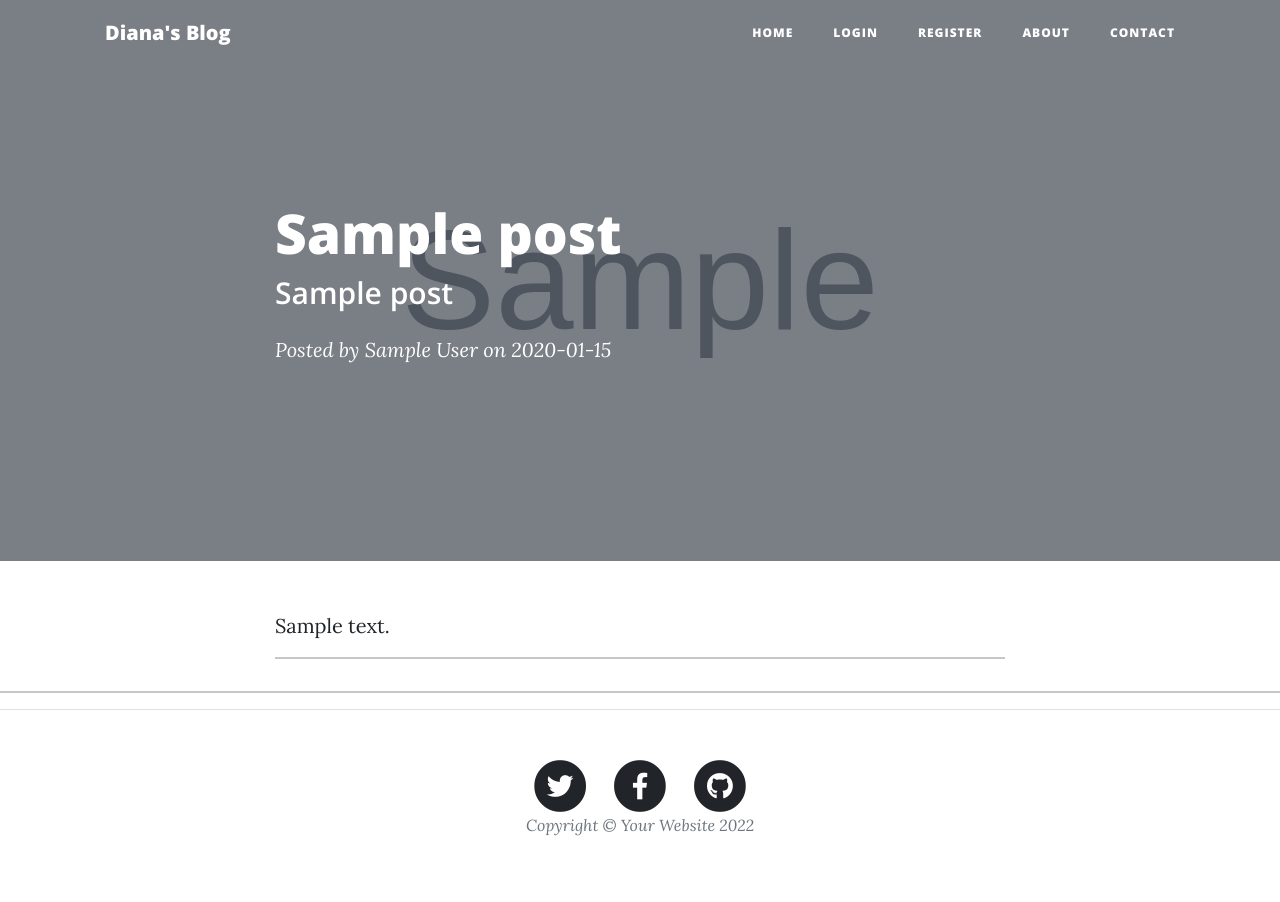
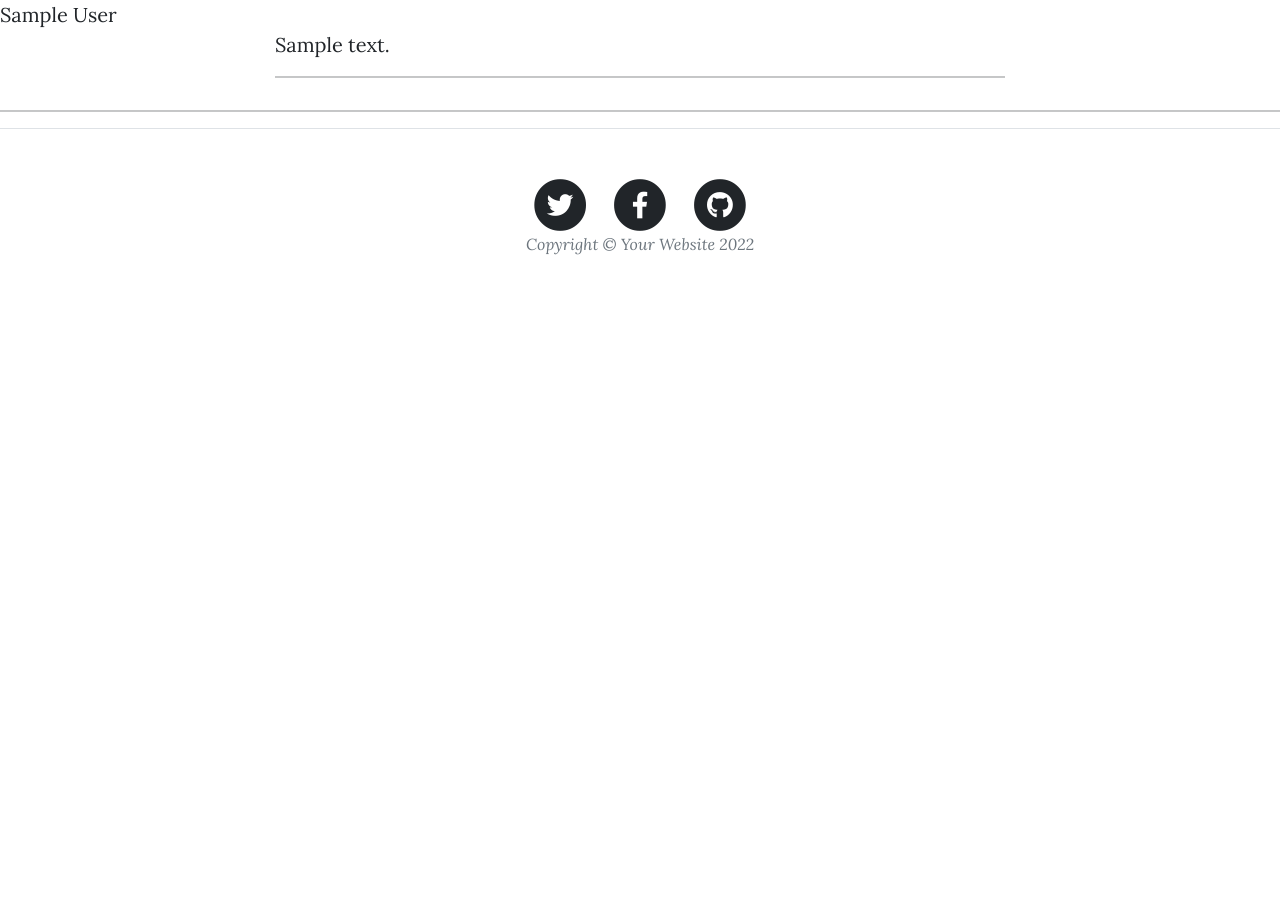
Before and after one commit to dicomeinit/upgrade-blog, a Flask app: page /post/1 in a window 1280 px wide. After the commit the page ends 255 px from the top, so only its background shows below. Run offline with Flask 3, Linux system fonts and the light colour scheme; tables that the repository leaves empty hold one stand-in row (values such as "Sample post"); grey boxes marked "Sample" are stand-in pictures; some libraries are stand-ins or nearby versions.

Commit message:
Creating Relational Databases

```diff
--- a/main.py
+++ b/main.py
@@ -8,6 +8,10 @@ from flask_ckeditor import CKEditor, CKEditorField
 from forms import CreatePostForm, RegisterForm, LoginForm
 from flask_login import UserMixin, login_user, LoginManager, login_required, current_user, logout_user
 from werkzeug.security import generate_password_hash, check_password_hash
+
+from sqlalchemy import Table, Column, Integer, ForeignKey
+from sqlalchemy.orm import relationship
+from sqlalchemy.ext.declarative import declarative_base
 
 # posts = requests.get(
 #     "https://gist.githubusercontent.com/gellowg/389b1e4d6ff8effac71badff67e4d388/raw/fc31e41f8e1a6b713eafb9859f3f7e335939d518/data.json").json()
@@ -22,6 +26,7 @@ app.config['SQLALCHEMY_DATABASE_URI'] = 'sqlite:///blog.db'
 app.config['SQLALCHEMY_TRACK_MODIFICATIONS'] = False
 db = SQLAlchemy(app)
 
+Base = declarative_base()
 
 login_manager = LoginManager()
 login_manager.init_app(app)
@@ -32,17 +37,6 @@ def load_user(user_id):
     return User.query.get(int(user_id))
 
 
-##CONFIGURE TABLE
-class BlogPost(db.Model):
-    id = db.Column(db.Integer, primary_key=True)
-    title = db.Column(db.String(250), unique=True, nullable=False)
-    subtitle = db.Column(db.String(250), nullable=False)
-    date = db.Column(db.String(250), nullable=False)
-    body = db.Column(db.Text, nullable=False)
-    author = db.Column(db.String(250), nullable=False)
-    img_url = db.Column(db.String(250), nullable=False)
-
-
 #Create User Table
 class User(UserMixin, db.Model):
     __tablename__ = "users"
@@ -50,6 +44,24 @@ class User(UserMixin, db.Model):
     email = db.Column(db.String(100), unique=True)
     password = db.Column(db.String(100))
     name = db.Column(db.String(1000))
+    posts = relationship("BlogPost", back_populates="author")
+
+
+##CONFIGURE TABLE
+class BlogPost(db.Model):
+    __tablename__ = "blog_posts"
+    id = db.Column(db.Integer, primary_key=True)
+
+    # Create Foreign Key, "users.id" the users refers to the tablename of User.
+    author_id = db.Column(db.Integer, db.ForeignKey("users.id"))
+    # Create reference to the User object, the "posts" refers to the posts protperty in the User class.
+    author = relationship("User", back_populates="posts")
+
+    title = db.Column(db.String(250), unique=True, nullable=False)
+    subtitle = db.Column(db.String(250), nullable=False)
+    date = db.Column(db.String(250), nullable=False)
+    body = db.Column(db.Text, nullable=False)
+    img_url = db.Column(db.String(250), nullable=False)
 
 
 # with app.app_context():
@@ -78,13 +90,13 @@ def add_new_post():
             subtitle=form.subtitle.data,
             body=form.body.data,
             img_url=form.img_url.data,
-            author=form.author.data,
+            author=current_user,
             date=date.today().strftime("%B %d, %Y")
         )
         db.session.add(new_post)
         db.session.commit()
         return redirect(url_for("get_all_posts"))
-    return render_template("make-post.html", form=form)
+    return render_template("make-post.html", form=form, current_user=current_user)
 
 
 @app.route("/edit-post/<int:post_id>", methods=["GET", "POST"])
--- a/templates/post.html
+++ b/templates/post.html
@@ -1,23 +1,8 @@
 {% include "header.html" %}
 
 
-<!-- Page Header -->
-<header class="masthead" style="background-image: url('{{ post.img_url }}')">
-    <div class="overlay"></div>
-    <div class="container">
-        <div class="row">
-            <div class="col-lg-8 col-md-10 mx-auto">
-                <div class="post-heading">
-                    <h1>{{ post.title }}</h1>
-                    <h2 class="subheading">{{ post.subtitle }}</h2>
-                    <span class="meta">Posted by
-              <a href="#">{{ post.author }}</a>
-              on {{ post.date }}</span>
-                </div>
-            </div>
-        </div>
-    </div>
-</header>
+              <a href="#">{{post.author.name}}</a>
+
 
 <!-- Post Content -->
 <article>
```
Also changed, not shown: templates/index.html (+5 -5 lines).
